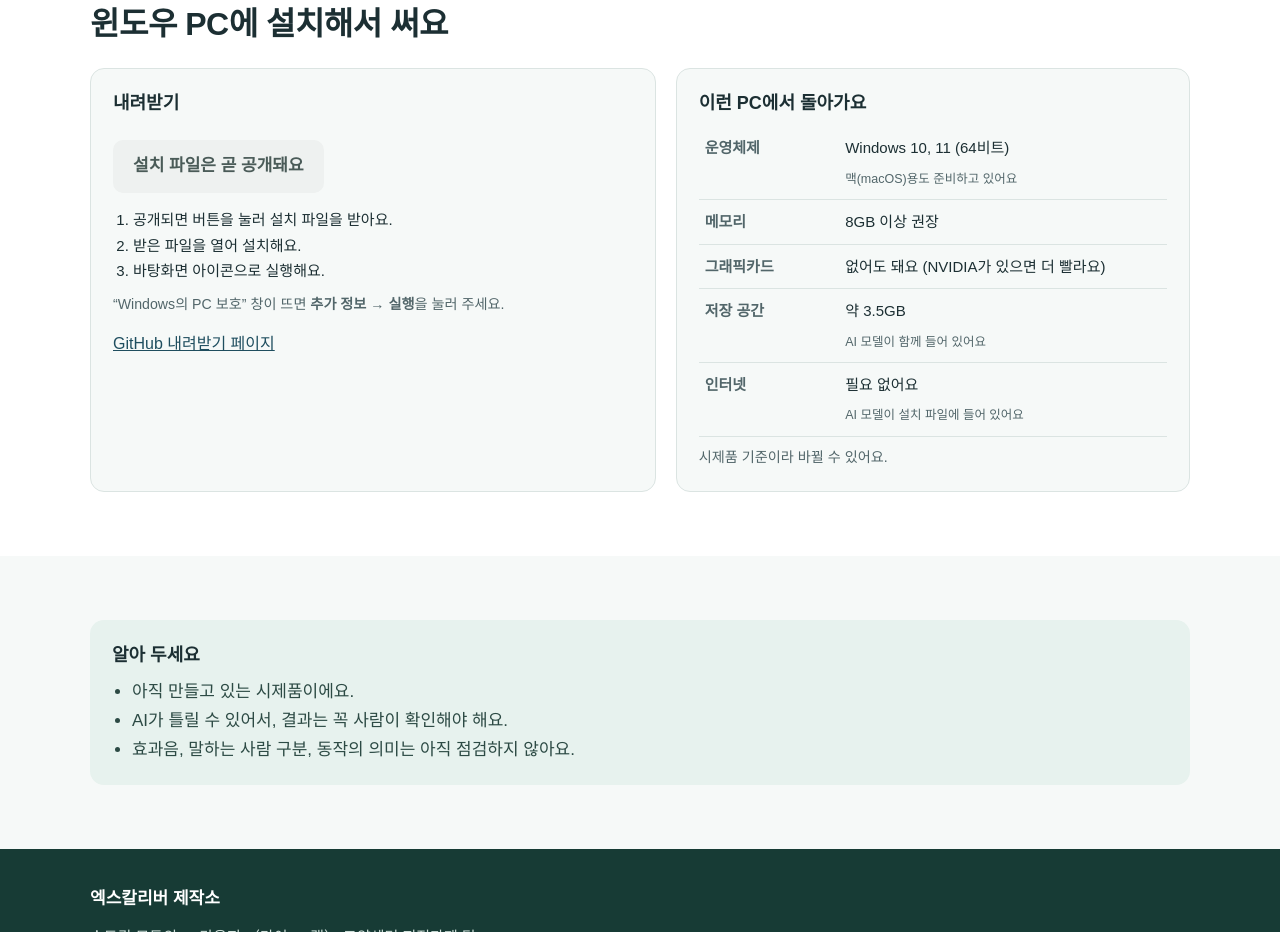
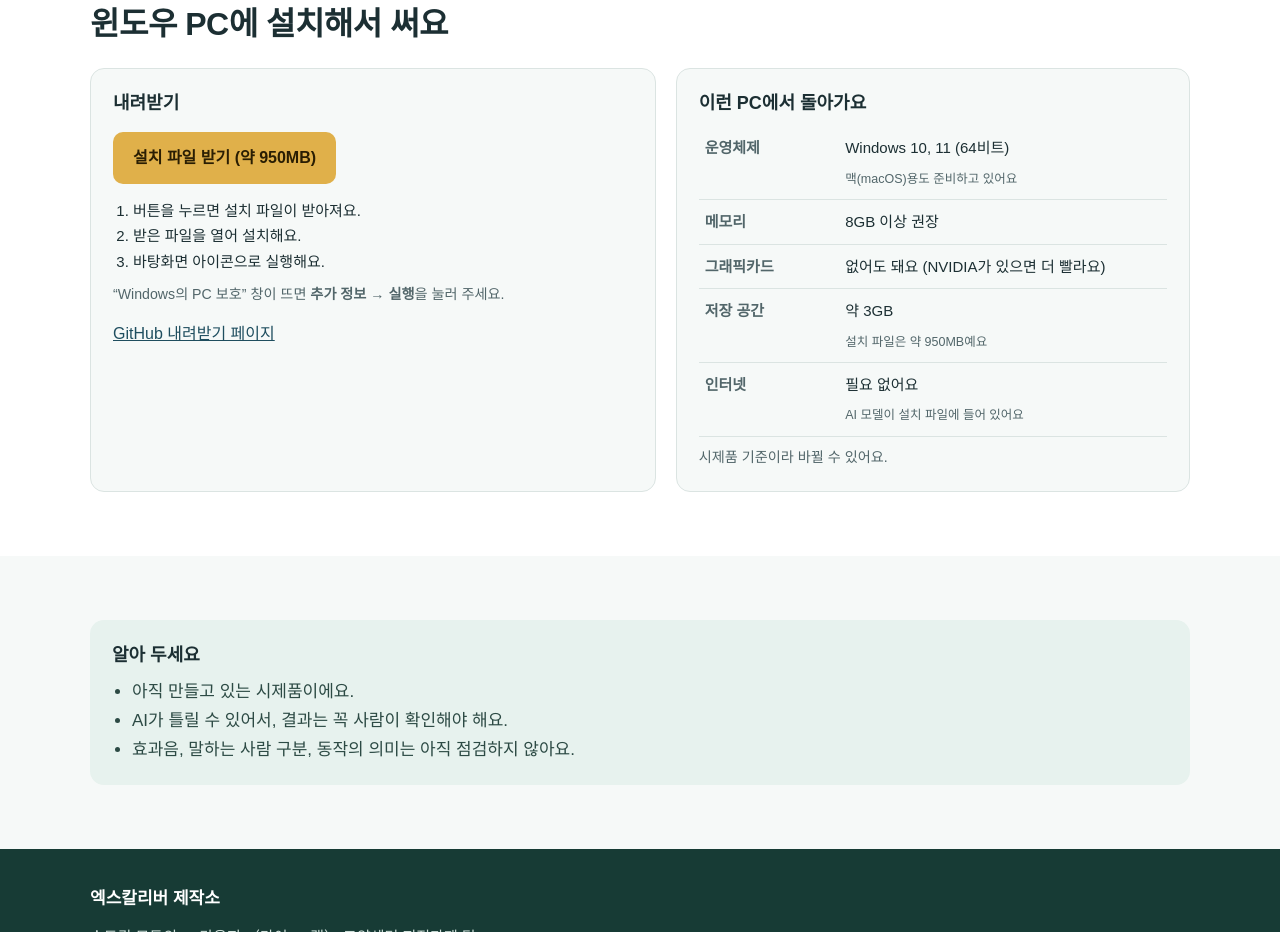
Before and after one commit to nawoonkim423/everyai-download, a plain HTML site: page index.html in a window 1280 px wide. Shown: the part 3252-4184 px from the top of the page. Drawn offline with Linux system fonts and the light colour scheme.

Commit message:
feat: 설치 파일 다운로드 버튼 활성화 (시험판 v0.1.0)
Co-Authored-By: Claude Opus 5.5 <noreply@anthropic.com>

```diff
--- a/index.html
+++ b/index.html
@@ -250,11 +250,9 @@
     <div class="dl">
       <div class="card">
         <h3>내려받기</h3>
-        <!-- 설치 파일을 Releases에 올리면 아래 span을 이 줄로 바꾼다:
-        <a class="btn primary" href="https://github.com/nawoonkim423/everyai-download/releases/latest/download/everyai-setup.exe">설치 파일 받기</a> -->
-        <span class="soon" role="status">설치 파일은 곧 공개돼요</span>
+        <a class="btn primary" href="https://github.com/nawoonkim423/everyai-download/releases/latest/download/everyai-setup.exe">설치 파일 받기 (약 950MB)</a>
         <ol class="mini">
-          <li>공개되면 버튼을 눌러 설치 파일을 받아요.</li>
+          <li>버튼을 누르면 설치 파일이 받아져요.</li>
           <li>받은 파일을 열어 설치해요.</li>
           <li>바탕화면 아이콘으로 실행해요.</li>
         </ol>
@@ -267,7 +265,7 @@
           <tr><th scope="row">운영체제</th><td>Windows 10, 11 (64비트)<br><small>맥(macOS)용도 준비하고 있어요</small></td></tr>
           <tr><th scope="row">메모리</th><td>8GB 이상 권장</td></tr>
           <tr><th scope="row">그래픽카드</th><td>없어도 돼요 (NVIDIA가 있으면 더 빨라요)</td></tr>
-          <tr><th scope="row">저장 공간</th><td>약 3.5GB<br><small>AI 모델이 함께 들어 있어요</small></td></tr>
+          <tr><th scope="row">저장 공간</th><td>약 3GB<br><small>설치 파일은 약 950MB예요</small></td></tr>
           <tr><th scope="row">인터넷</th><td>필요 없어요<br><small>AI 모델이 설치 파일에 들어 있어요</small></td></tr>
         </table>
         <small>시제품 기준이라 바뀔 수 있어요.</small>
```
Also changed, not shown: 1 other file.
